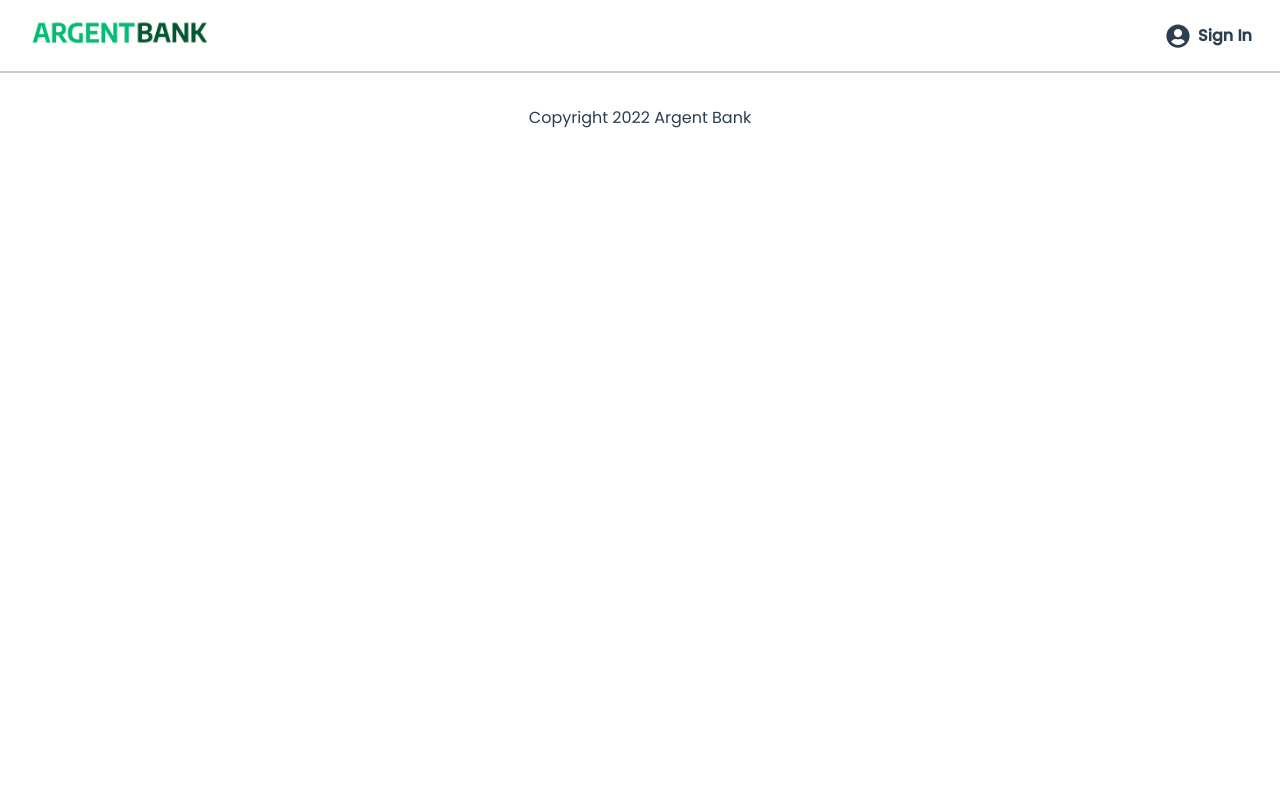
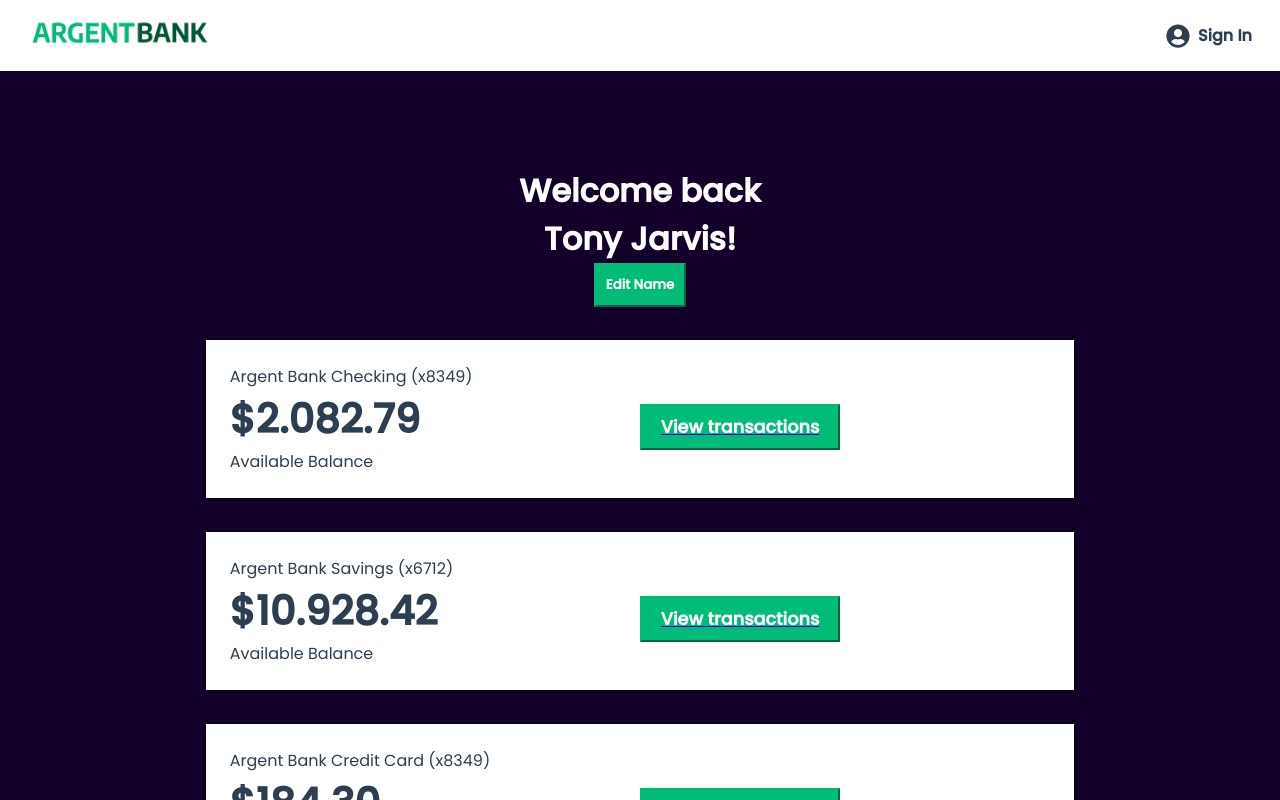
Before and after one commit to saadmontreuil/P13_ArgentBank, a React (Create React App) app: page /profile in a window 1280 px wide. Shown: the top 800 px of the page. Built offline with nearby package versions, Linux system fonts and the light colour scheme.

Commit message:
Profile page

```diff
--- a/src/App.js
+++ b/src/App.js
@@ -1,10 +1,11 @@
-import logo from './logo.svg';
+import React from 'react';
 import './App.css';
 import NavBar from './components/NavBar/NavBar';
 import HomePage from './pages/Home/HomePage';
 import { Routes, Route } from 'react-router-dom';
 import Footer from './components/Footer/Footer';
 import LoginPage from './pages/Login/LoginPage';
+import ProfilePage from './pages/Profile/ProfilePage';
 
 function App() {
   return (
@@ -13,6 +14,7 @@ function App() {
       <Routes>
         <Route path="/" element={<HomePage />} />
         <Route path="/login" element={<LoginPage />} />
+        <Route path="/profile" element={<ProfilePage />} />
       </Routes>
       <Footer/>
     </div>
--- /dev/null
+++ b/src/components/Account/Account.jsx
@@ -0,0 +1,22 @@
+import React from 'react'
+import styles from './Account.module.css'
+import { Link } from 'react-router-dom'
+
+export default function Account({name, amount, desc}) {
+  return (
+    <section className={styles.account}>
+    <div className={styles.content}>
+      <h3 className={styles.title} >
+        {name}
+      </h3>
+      <p className={styles.amount}>{"$" + amount}</p>
+      <p className={styles.description}>{desc}</p>
+    </div>
+    <div className={styles.cta}>
+        <Link to="/user" className={styles.link}>
+            <button className={styles.button}>View transactions</button>
+        </Link>
+    </div>
+  </section>
+  )
+}
--- /dev/null
+++ b/src/components/Account/Account.module.css
@@ -0,0 +1,74 @@
+.account {
+    display: flex;
+    justify-content: space-between;
+    align-items: center;
+    border: 1px solid black;
+    background-color: white;
+    width: 80%;
+    margin: 0 auto;
+    padding: 1.5rem;
+    box-sizing: border-box;
+    text-align: left;
+    margin-bottom: 2rem;
+  }
+  .button {
+    display: block;
+    width: 100%;
+    padding: 8px;
+    font-size: 1.1rem;
+    font-weight: bold;
+    margin-top: 1rem;
+    border-color: #00bc77;
+    background-color: #00bc77;
+    color: #fff;
+    text-decoration: none;
+  }
+
+  .content {
+    width: 100%;
+    flex: 1;
+  }
+
+  .title {
+    margin: 0;
+    padding: 0;
+    font-size: 1rem;
+    font-weight: normal;
+  }
+
+  .amount {
+    margin: 0;
+    font-size: 2.5rem;
+    font-weight: bold;
+  }
+
+  .description {
+    margin: 0;
+  }
+
+
+
+  @media (min-width: 720px) {
+    .container {
+      flex-direction: row;
+    }
+    .cta {
+      flex: 0;
+      width: 100%;
+      flex: 1;
+    }
+
+    .button {
+      width: 200px;
+    }
+  }
+
+  @media (max-width: 720px) {
+    .container {
+      flex-direction: column;
+      text-align: center;
+    }
+    .amount {
+      font-size: 2rem;
+    }
+  }
--- /dev/null
+++ b/src/components/Header/Header.jsx
@@ -0,0 +1,11 @@
+import React from 'react'
+import styles from './Header.module.css'
+
+export default function Header() {
+  return (
+    <div className={styles.header}>
+        <h1>Welcome back<br />Tony Jarvis!</h1>
+        <button className={styles.button}> Edit Name</button>
+    </div>
+  )
+}
--- /dev/null
+++ b/src/components/Header/Header.module.css
@@ -0,0 +1,11 @@
+.header {
+    color: #fff;
+    margin-bottom: 2rem;
+}
+.button {
+    border-color: #00bc77;
+    background-color: #00bc77;
+    color: #fff;
+    font-weight: bold;
+    padding: 10px;
+}
--- a/src/components/SignIn/SignIn.jsx
+++ b/src/components/SignIn/SignIn.jsx
@@ -6,28 +6,27 @@ import { Link } from 'react-router-dom'
 
 export default function SignIn() {
   return (
-    <section class={styles.content}>
+    <section className={styles.content}>
     <FaUserCircle/>
     <h1>Sign In</h1>
     <form>
-      <div class={styles.input}>
-        <label for="username">Username</label>
+      <div className={styles.input}>
+        <label htmlFor="username">Username</label>
         <input type="text" id="username" />
       </div>
-      <div class={styles.input}>
-        <label for="password">Password</label>
+      <div className={styles.input}>
+        <label htmlFor="password">Password</label>
         <input type="password" id="password" />
       </div>
-      <div class={styles.remember}>
+      <div className={styles.remember}>
         <input type="checkbox" id="remember-me" />
-        <label for="remember-me">
+        <label htmlFor="remember-me">
           Remember me
         </label>
 
       </div>
-      {/* <a href="./user.html" class="button">Sign In</a> */}
-      <Link to="/user" className={styles.link}>
-        <button class={styles.button}>Sign In</button>
+      <Link to="/profile" className={styles.link}>
+        <button className={styles.button}>Sign In</button>
       </Link>
 
 
--- /dev/null
+++ b/src/data/Accounts.json
@@ -0,0 +1,20 @@
+[
+    {
+      "id": "1",
+      "name": "Argent Bank Checking (x8349)",
+      "amount": "2.082.79",
+      "desc": "Available Balance"
+    },
+    {
+      "id": "2",
+      "name": "Argent Bank Savings (x6712)",
+      "amount": "10.928.42",
+      "desc": "Available Balance"
+    },
+    {
+      "id": "3",
+      "name": "Argent Bank Credit Card (x8349)",
+      "amount": "184.30",
+      "desc": "Current Balance"
+    }
+  ]
--- /dev/null
+++ b/src/pages/Profile/Profile.module.css
@@ -0,0 +1,5 @@
+.dark{
+    background-color: #12002b;
+    padding: 6rem;
+    min-height: calc(100vh - 145px);
+}
--- /dev/null
+++ b/src/pages/Profile/ProfilePage.jsx
@@ -0,0 +1,23 @@
+import React from 'react'
+import Account from '../../components/Account/Account'
+import Header from '../../components/Header/Header'
+import styles from './Profile.module.css'
+import Accounts from '../../data/Accounts.json'
+
+export default function ProfilePage() {
+  return (
+    <div className='main'>
+    <div className={styles.dark}>
+    <Header/>
+    {Accounts.map((account) => {
+        return (
+            <Account key={account.id} name={account.name}  amount={account.amount} desc={account.desc}  />
+        )
+    })}
+
+    </div>
+
+    </div>
+
+  )
+}
```
